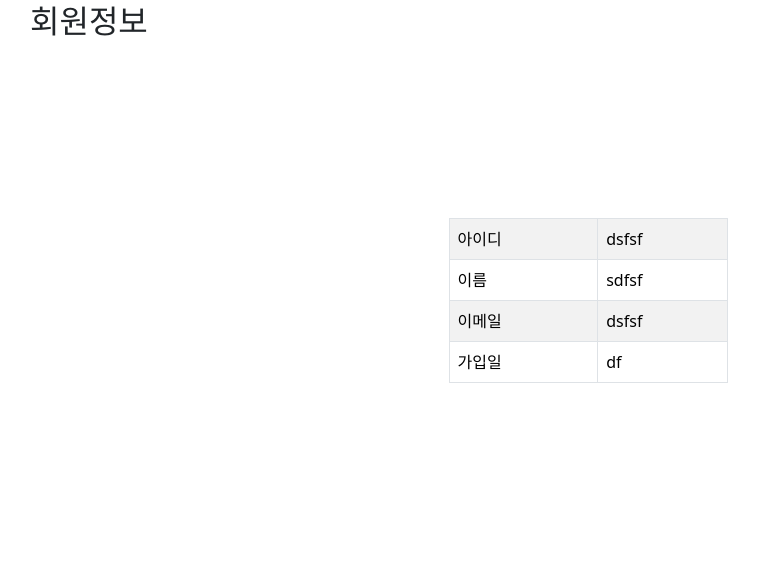
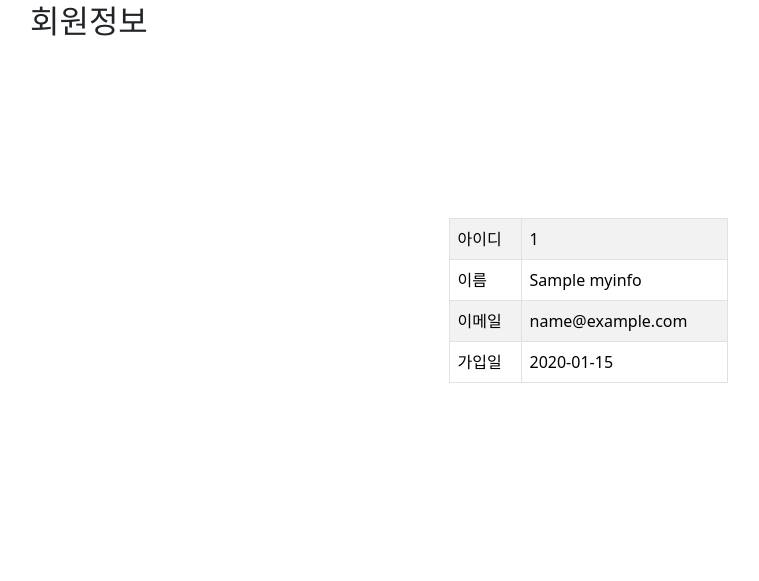
Before and after one commit to gongbu22/semiprojectv1b, a FastAPI app: template views/templates/member/myinfo.html in a window 1280 px wide. Shown: the part 159-740 px from the top of the page, without its empty margins (52-811 px from the left). Run offline with FastAPI, Linux system fonts and the light colour scheme; the template is opened without the code that fills it: most values are stand-ins (such as "Sample title", 1, 10 or a date in 2020); parts of the project's set-up code (start-up, migrations or seed data) failed here and were passed over; some libraries are stand-ins or nearby versions.

Commit message:
아이디로 조회한 회원정보를 myinfo.html에 출력

```diff
--- a/views/templates/member/myinfo.html
+++ b/views/templates/member/myinfo.html
@@ -9,10 +9,12 @@
             <h2>회원정보</h2>
             <div class="d-flex justify-content-center align-items-center" style="height:65vh">
                 <table class="table w-25 table-bordered table-striped">
-                <tr><td>아이디</td><td>dsfsf</td></tr>
-                <tr><td>이름</td><td>sdfsf</td></tr>
-                <tr><td>이메일</td><td>dsfsf</td></tr>
-                <tr><td>가입일</td><td>df</td></tr>
+                {% for m in myinfo %}
+                <tr><td>아이디</td><td>{{ m.userid }}</td></tr>
+                <tr><td>이름</td><td>{{ m.name }}</td></tr>
+                <tr><td>이메일</td><td>{{ m.email }}</td></tr>
+                <tr><td>가입일</td><td>{{ m.regdate.strftime('%Y-%m-%d %H:%M:%S') }}</td></tr>
+                {% endfor %}
             </table>
             </div>
         </main>
```
Also changed, not shown: app/routes/member.py (+6 -2 lines), app/service/member.py (+12 -0 lines).
